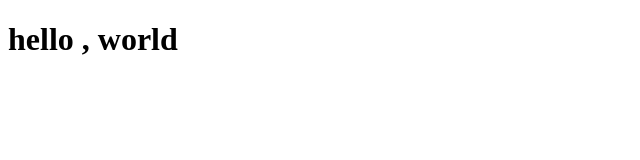
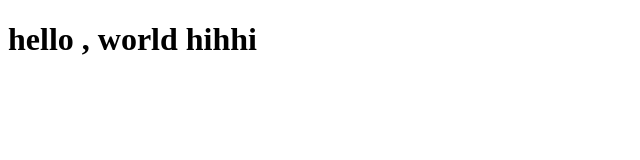
Before and after one commit to Premkumar-ji/prem-project, a plain HTML site: page index.html in a window 1280 px wide. Shown: the whole page, without its empty margins (0-640 px from the left). Drawn offline with Linux system fonts and the light colour scheme.

Commit message:
code improved

```diff
--- a/index.html
+++ b/index.html
@@ -6,6 +6,6 @@
     <title>Document</title>
 </head>
 <body>
-    <h1>hello , world</h1>
+    <h1>hello , world hihhi</h1>
 </body>
 </html>
```
